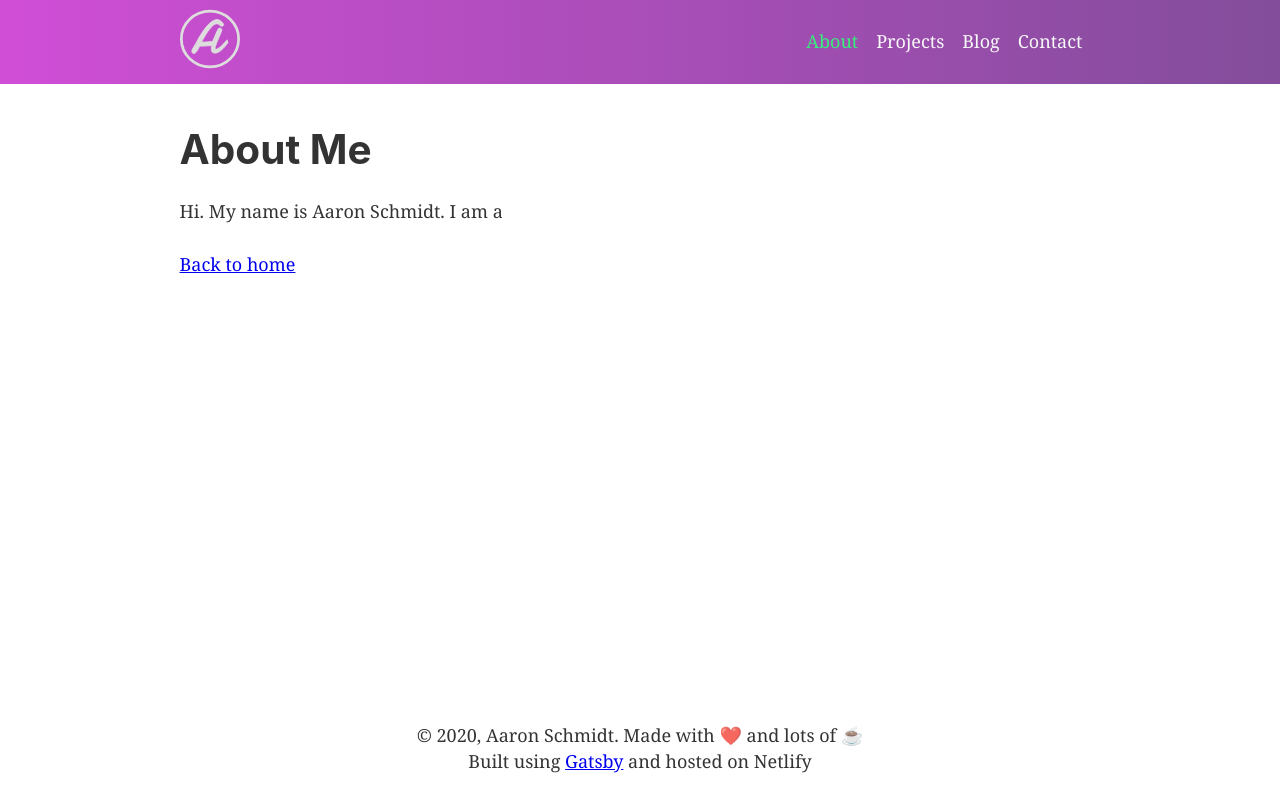
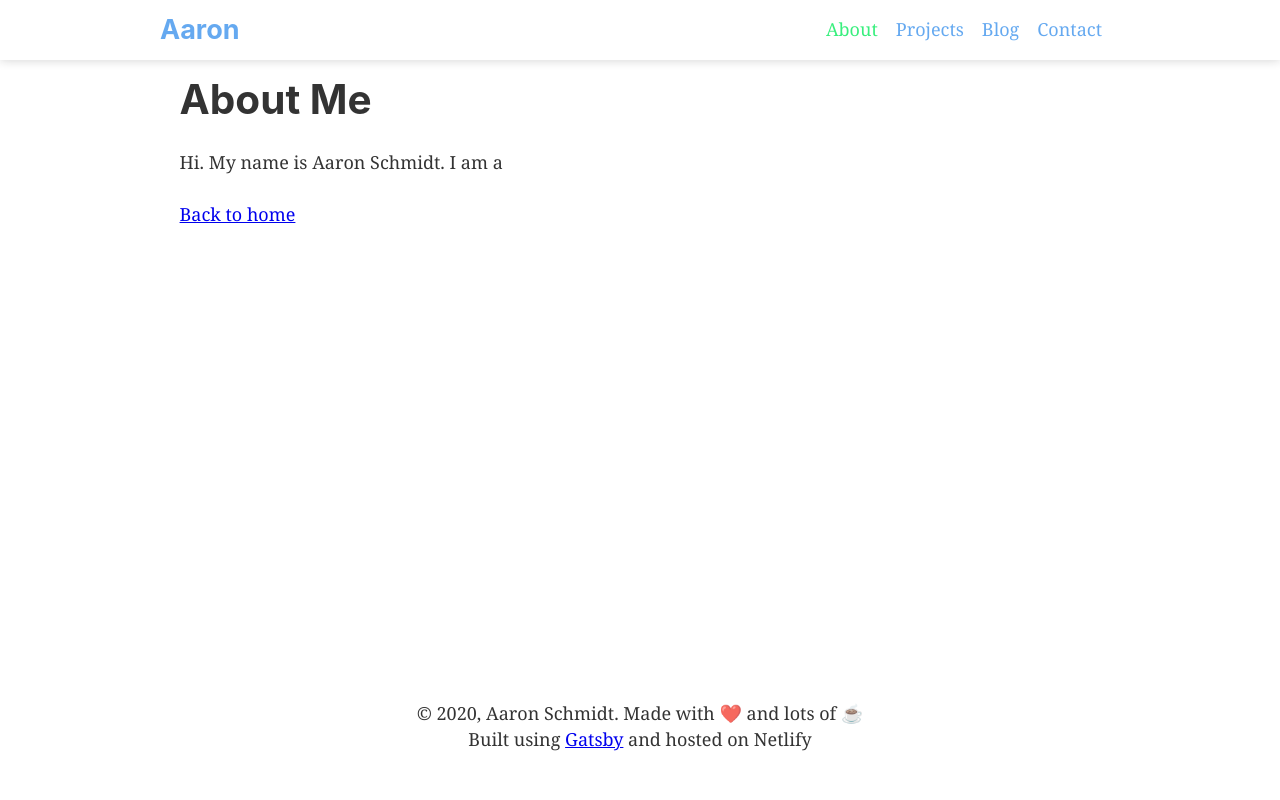
Before and after one commit to Schmidt-Aaron/blog, a Gatsby site: page /about in a window 1280 px wide. Built offline with nearby package versions, Linux system fonts and the light colour scheme; Gatsby itself is replaced by a stand-in of ours.

Commit message:
eslint hell + fix post feed

```diff
--- a/package.json
+++ b/package.json
@@ -65,7 +65,7 @@
     "build": "gatsby build",
     "develop": "gatsby develop",
     "format": "prettier --write src/**/*.{js,jsx}",
-    "lint": "eslint src/**/*.{js,jsx}",
+    "lint": "eslint --fix src/**/*.{js,jsx}",
     "start": "npm run develop",
     "serve": "gatsby serve",
     "test": "echo \"Write tests! -> https://gatsby.dev/unit-testing\"",
--- a/src/components/NavMenu.js
+++ b/src/components/NavMenu.js
@@ -46,11 +46,11 @@ const MenuLink = props => {
   const linkStyle = css`
     margin-right: 1rem;
     justify-self: flex-end;
-    color: #f8f8f8;
+    color: rgba(62, 148, 236, 0.8);
     text-decoration: none;
 
     &:hover {
-      color: white;
+      color: rgba(62, 148, 236, 0.6);
     }
 
     &:after {
--- a/src/components/defaultImage.js
+++ b/src/components/PreviewImage.js
@@ -5,7 +5,7 @@ import { useStaticQuery, graphql } from "gatsby"
 import { css, jsx } from "@emotion/core"
 
 // for post preview page
-const PreviewImage = props => {
+const DefaultPreviewImage = props => {
   const data = useStaticQuery(graphql`
     query {
       placeholderImage: file(relativePath: { eq: "gatsby-astronaut.png" }) {
@@ -31,4 +31,4 @@ const PreviewImage = props => {
   )
 }
 
-export default PreviewImage
+export default DefaultPreviewImage
--- a/src/components/header.js
+++ b/src/components/header.js
@@ -21,26 +21,17 @@ const MenuLink = styled(Link)`
 const Header = ({ siteTitle }) => (
   <header
     css={css`
-      background: #834d9b; /* fallback for old browsers */
-      background: -webkit-linear-gradient(
-        to right,
-        #d04ed6,
-        #834d9b
-      ); /* Chrome 10-25, Safari 5.1-6 */
-      background: linear-gradient(
-        to right,
-        #d04ed6,
-        #834d9b
-      ); /* W3C, IE 10+/ Edge, Firefox 16+, Chrome 26+, Opera 12+, Safari 7+ */
-
-      margin-bottom: 1.45rem;
+      height: 60px;
+      width: 100%;
+      margin: 0 auto;
+      box-shadow: 0px 0px 10px 0px rgba(25, 25, 25, 0.2);
     `}
   >
     <div
       css={css`
         margin: 0 auto;
+        height: 100%;
         max-width: 960px;
-        padding: 0.5rem 1.0875rem;
         display: flex;
         align-items: center;
         justify-content: space-between;
@@ -55,18 +46,12 @@ const Header = ({ siteTitle }) => (
         <Link
           to="/"
           css={css`
-            color: #eee;
+            color: rgba(62, 148, 236, 0.8);
             text-decoration: none;
           `}
         >
           {/* {siteTitle} */}
-          <Logo
-            alt={siteTitle}
-            css={css`
-              fill: white;
-              stroke: white;
-            `}
-          />
+          Aaron
         </Link>
       </h1>
       <NavMenu />
--- a/src/components/layout.js
+++ b/src/components/layout.js
@@ -4,6 +4,7 @@
  *
  * See: https://www.gatsbyjs.org/docs/use-static-query/
  */
+
 /** @jsx jsx */
 import React from "react"
 import PropTypes from "prop-types"
@@ -31,7 +32,7 @@ const Layout = ({ children }) => {
         min-height: 100vh;
         display: grid;
         grid-gap: 1rem;
-        grid-template-rows: auto 1fr auto;
+        grid-template-rows: 60px 1fr 100px;
       `}
     >
       <Header siteTitle={data.site.siteMetadata.title} />
--- a/src/components/seo.js
+++ b/src/components/seo.js
@@ -4,7 +4,7 @@
  *
  * See: https://www.gatsbyjs.org/docs/use-static-query/
  */
-/** @jsx jsx */
+
 import React from "react"
 import PropTypes from "prop-types"
 import Helmet from "react-helmet"
--- a/src/templates/tempStyles.css
+++ b/src/templates/tempStyles.css
@@ -37,11 +37,11 @@ h3 {
   color: rgba(0, 0, 0, 0.4);
 }
 
-main {
+.main {
   display: grid;
 }
 
-header {
+.tempHeader {
   height: 60px;
   max-width: 960px;
   position: fixed;
@@ -54,7 +54,7 @@ header {
 }
 
 @media (max-width: 800px) {
-  header {
+  .tempHeader {
     border-bottom: 1px solid rgba(0, 0, 0, 0.1);
     z-index: 2;
     background-color: #fff;
@@ -66,7 +66,7 @@ header {
   }
 }
 
-header div {
+.tempHeader div {
   width: calc(100vw - 2rem);
 }
 
@@ -115,7 +115,7 @@ header div {
 
 /* whole page sections */
 
-section {
+.section {
   min-height: 100vh;
   display: flex;
   justify-content: center;
@@ -125,12 +125,12 @@ section {
 }
 
 @media (max-width: 768px) {
-  section {
+  .section {
     padding-left: 1rem;
   }
 }
 
-section div {
+.section div {
   max-width: 600px;
 }
 
@@ -138,7 +138,7 @@ section div {
   font-size: 0.7rem;
 }
 
-footer {
+.footer {
   display: flex;
   align-items: center;
   justify-content: center;
```
Also changed, not shown: src/components/postPreview.js (+6 -3 lines), src/pages/index.js (+6 -6 lines), src/pages/posts.js (+6 -5 lines), .eslintrc.json.
